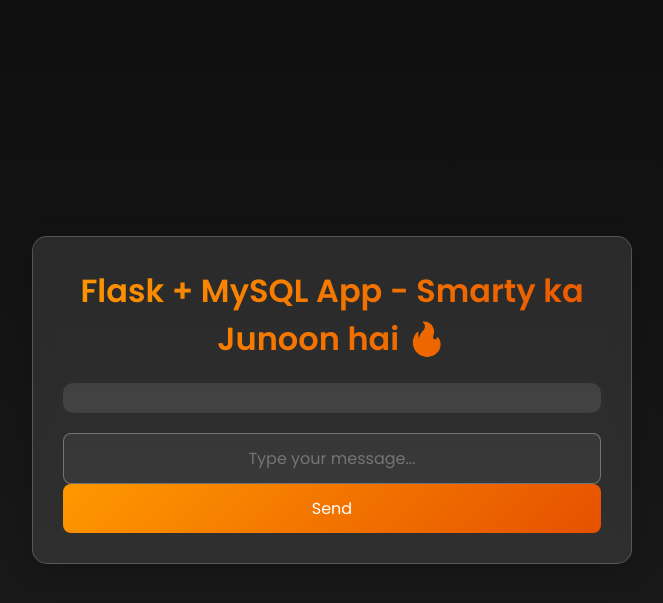
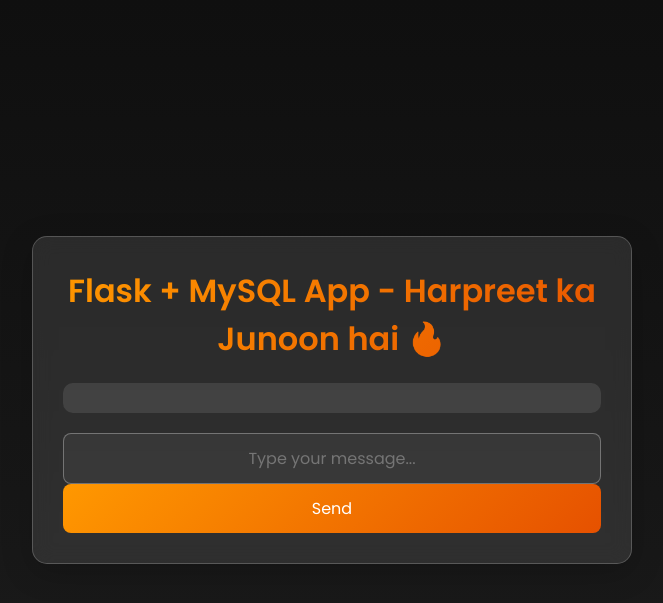
Before and after one commit to iharpreet0809/two-tier-flask-app, a Flask app: page / in a window 1280 px wide. Shown: the top 603 px of the page, without its empty margins (308-971 px from the left). Run offline with Flask 2, Linux system fonts and the light colour scheme; data that the repository does not hold is empty; some libraries are stand-ins or nearby versions.

Commit message:
Update index.html

```diff
--- a/templates/index.html
+++ b/templates/index.html
@@ -131,7 +131,7 @@
 
 <body>
     <div class="container">
-        <h1> Flask + MySQL App - Smarty ka Junoon hai 🔥</h1>
+        <h1> Flask + MySQL App - Harpreet ka Junoon hai 🔥</h1>
 
         <div class="messages">
             {% for message in messages %}
```
